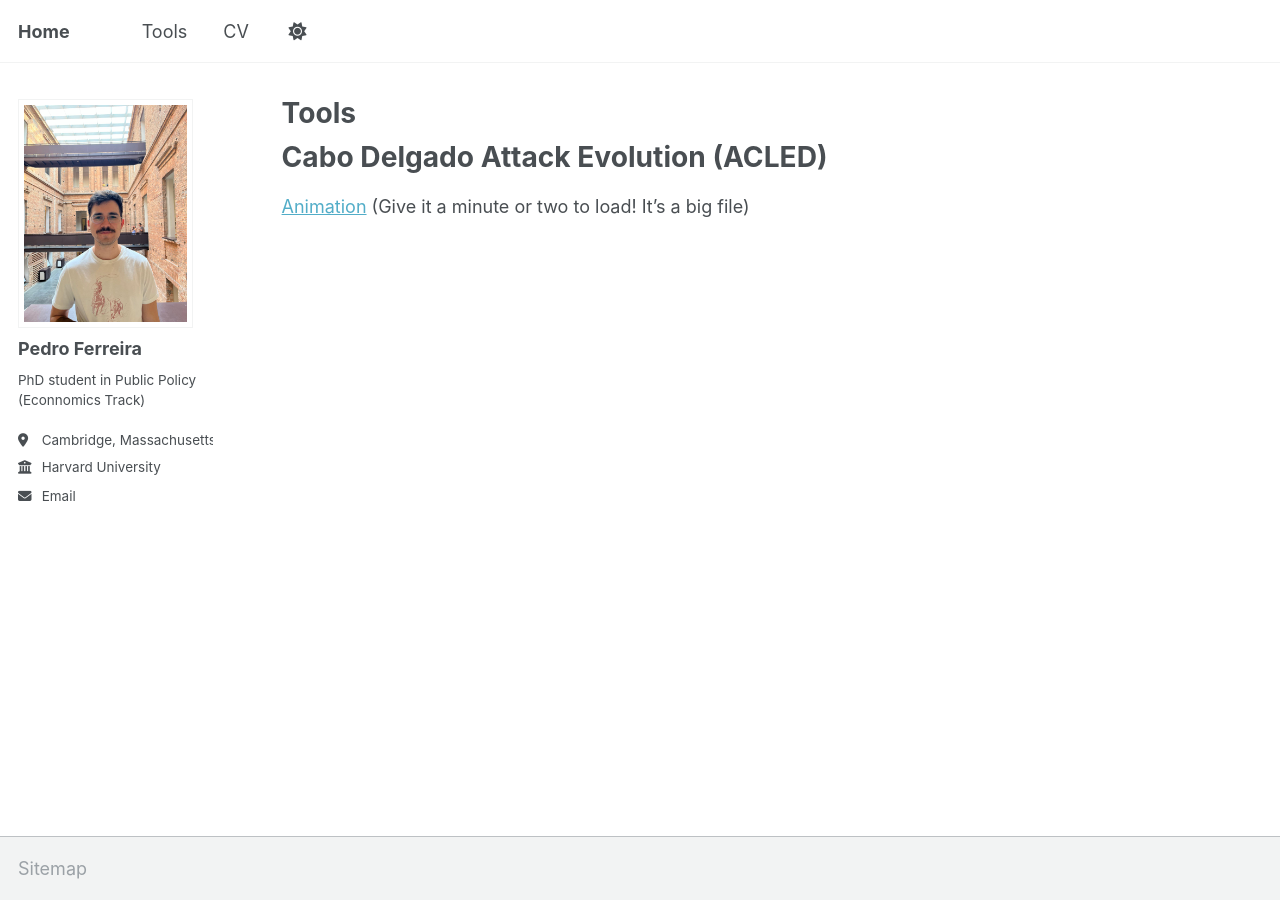
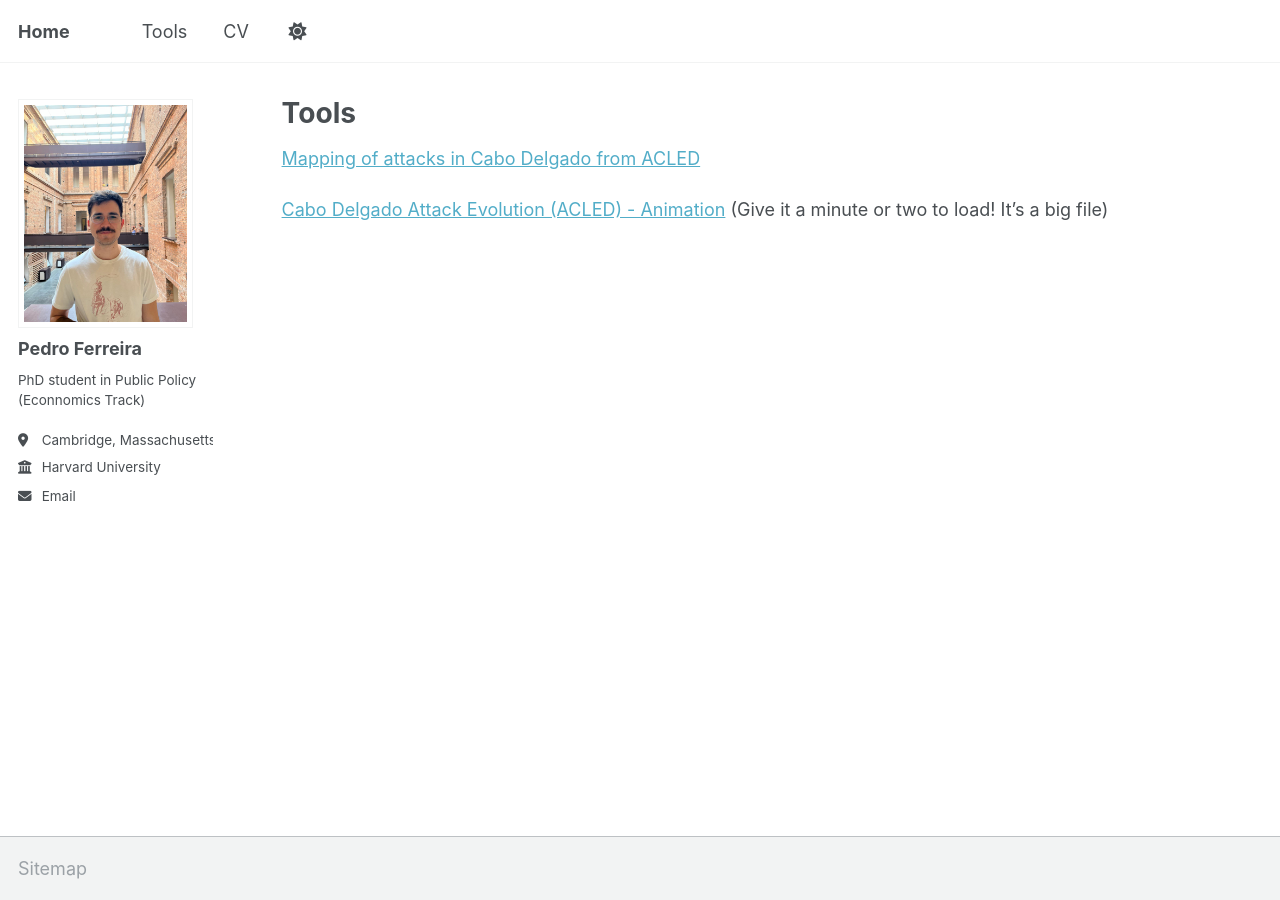
Before and after one commit to pedrodesouzaferreira/pedrodesouzaferreira.github.io, a Jekyll site: the page built from _pages/tools.md, in a window 1280 px wide. Built offline with Jekyll 4.4.1, drawn with Linux system fonts in a browser that asks for light colours; a script that is not in the unit is left out.

Commit message:
Update tools.md pra colocar plataforma

```diff
--- a/_pages/tools.md
+++ b/_pages/tools.md
@@ -9,6 +9,6 @@ redirect_from:
 
 {% include base_path %}
 
-Cabo Delgado Attack Evolution (ACLED)
-======
-[Animation](https://www.dropbox.com/scl/fi/w9xnhrbegcjleipxzraeu/islamic_groups_animation.html?rlkey=f40zvdhgd7pv6iw4vg5ptrhfo&e=1&st=e7o9ermd&dl=0) (Give it a minute or two to load! It's a big file)
+[Mapping of attacks in Cabo Delgado from ACLED](https://cabodelgado-803628770547.europe-west1.run.app)
+
+[Cabo Delgado Attack Evolution (ACLED) - Animation](https://www.dropbox.com/scl/fi/w9xnhrbegcjleipxzraeu/islamic_groups_animation.html?rlkey=f40zvdhgd7pv6iw4vg5ptrhfo&e=1&st=e7o9ermd&dl=0) (Give it a minute or two to load! It's a big file)
```
